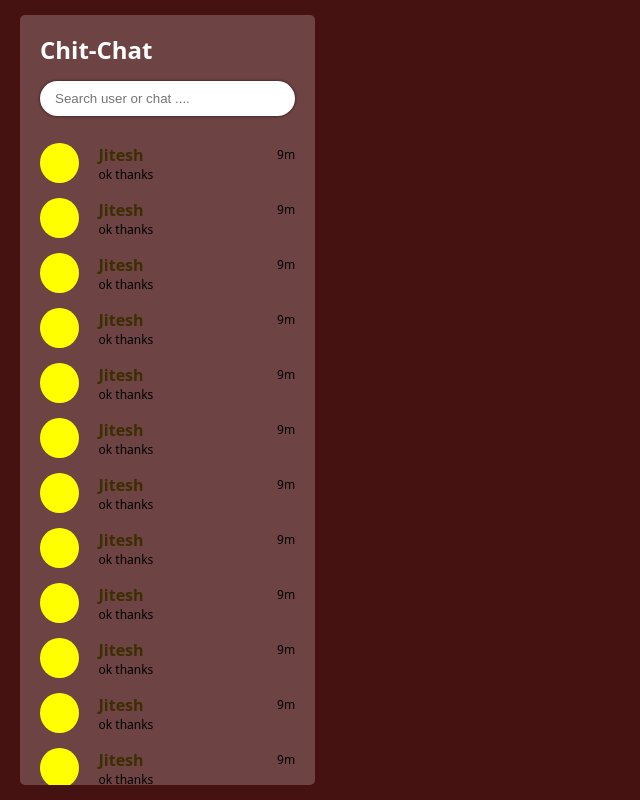
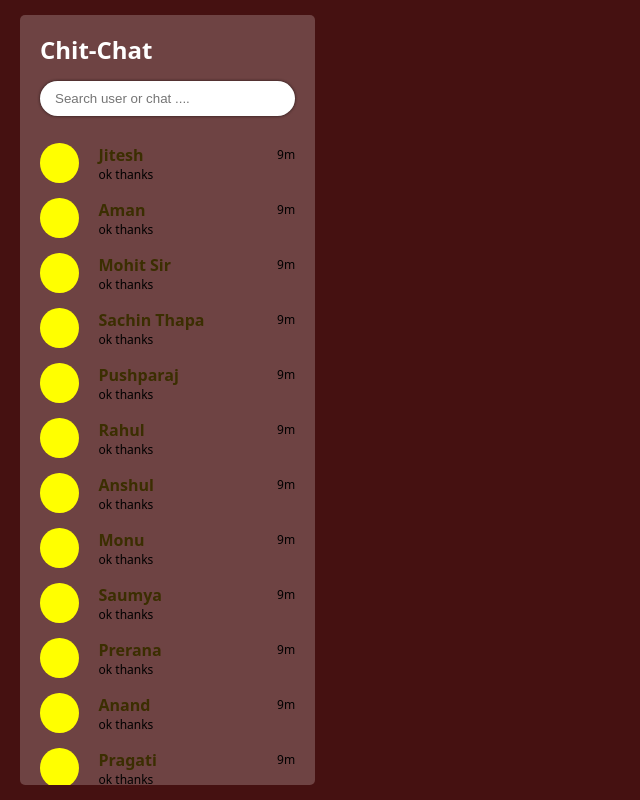
Before and after one commit to Mr-Jitesh9170/chat-App, a React (Create React App) app in the folder client/: page /chat in a window 1280 px wide. Shown: the whole page, without its empty margins (0-640 px from the left). Built offline with nearby package versions, Linux system fonts and the light colour scheme.

Commit message:
worked on the search input

```diff
--- a/client/src/components/Chat.jsx
+++ b/client/src/components/Chat.jsx
@@ -1,30 +1,44 @@
+import { useState } from "react"
 import "../styles/chat.scss"
 const Chat = () => {
+  const [search, setSearch] = useState("");
+
+
+  // search =>
+  const inputSearch = (e) => {
+    let { value } = e.target;
+    setSearch(value)
+  }
+
+
   return (
     <div className="chat-container">
       <div className="left-chat-container">
         <h2 className="chit-chat">Chit-Chat</h2>
         <div className="input-search">
           <img src="" alt="" />
-          <input type="text" placeholder="Search user or chat ...." />
+          <input type="text" placeholder="Search user or chat ...." value={search} onChange={inputSearch} />
         </div>
         <div className="chat-lists">
           {
             chatUsers.map((_) => {
+              if (_.toLocaleLowerCase().includes(search.toLocaleLowerCase())) {
                 return (
                   <div className="users">
                     <div className="users-profile">
                     </div>
                     <div className="user-name">
                       <div className="name">
-                      <b className="user">Jitesh</b>
+                        <b className="user">{_}</b>
                         <span className="chat-time">9m</span>
                       </div>
                       <div className="last-chat">ok thanks</div>
                     </div>
                   </div>
                 )
-            })
+              }
+            }
+            )
           }
         </div>
       </div>
@@ -39,4 +53,4 @@ const Chat = () => {
 export default Chat;
 
 
-let chatUsers = [1, 2, 3, 4, 5, 6, 7, 8, 9, 10, 1, 2, 3, 4, 5, 6, 7, 8, 9,]
+let chatUsers = ["Jitesh", "Aman", "Mohit Sir", "Sachin Thapa", "Pushparaj", "Rahul", "Anshul", "Monu", "Saumya", "Prerana", "Anand", "Pragati"]
```
Lines whose indentation alone changed are shown as unchanged.
